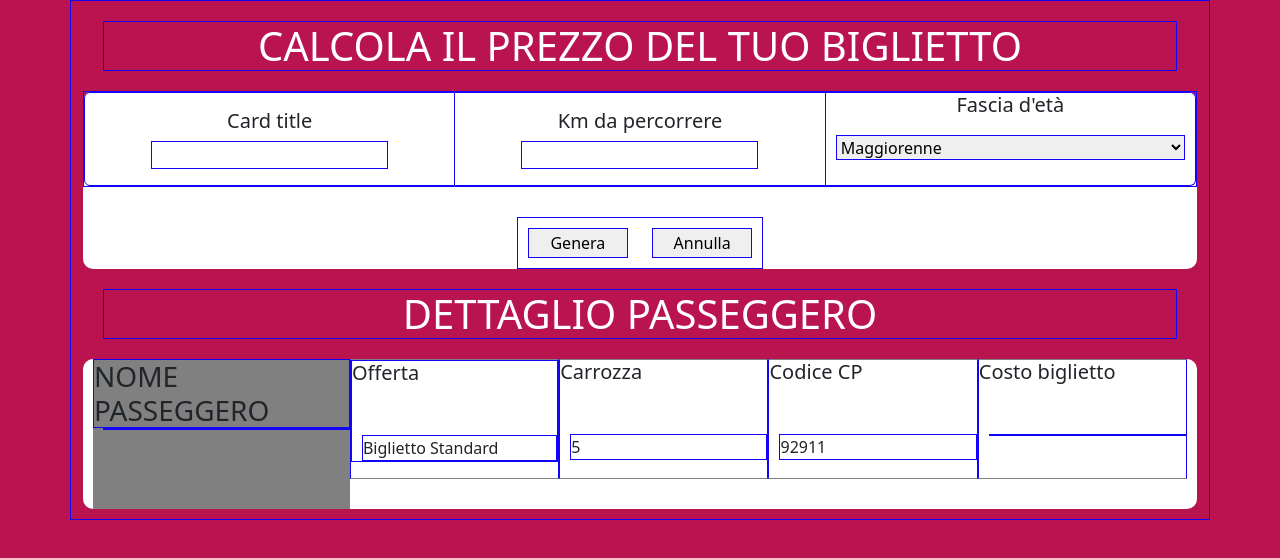
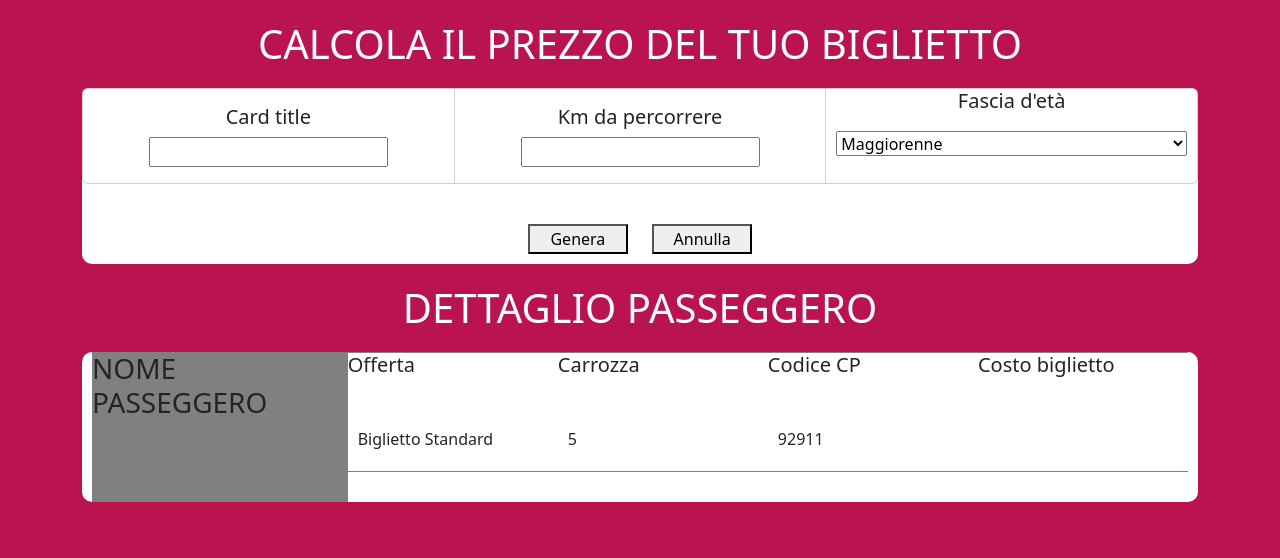
Before and after one commit to GianniMarkQuagliani/js-biglietto-treno-form, a plain HTML site: page index.html in a window 1280 px wide. Drawn offline with nearby package versions, Linux system fonts and the light colour scheme.

Commit message:
[remove] debug

```diff
--- a/index.html
+++ b/index.html
@@ -15,30 +15,30 @@
 </head>
 <body>
     <!-- Container principale -->
-    <div class="container debug ">
-        <h1 class="debug">Calcola il prezzo del tuo biglietto</h1>
+    <div class="container">
+        <h1>Calcola il prezzo del tuo biglietto</h1>
         <!-- Inizio  -->
         <div class="justify-content-around price">
-            <div class="card-group debug">
+            <div class="card-group">
                 <!-- Card Nome e Cognome -->
-                <div class="card debug">
+                <div class="card">
                     <div class="card-body">
                         <h5 class="card-title">Card title</h5>
-                        <input type="text" placeholder="" id="name-surname" class="debug">
+                        <input type="text" placeholder="" id="name-surname">
                     </div>
                 </div>
-                <div class="card debug">
+                <div class="card">
                     <!-- Card Km da percorrere -->
                     <div class="card-body ">
                         <h5 class="card-title "> Km da percorrere </h5>
-                        <input type="text" placeholder="" id="km" class="debug">
+                        <input type="text" placeholder="" id="km">
                     </div>
                 </div>
-                <div class="card debug">
+                <div class="card">
                     <!-- Card Fascia d'età -->
                     <h5 class="card-title "> Fascia d'età </h5>
                     <!-- Menu a tendina Fascia d'età -->
-                    <select name="options" id="age" class="debug">
+                    <select name="options" id="age">
                         <option class="adult">Maggiorenne</option>
                         <option class="underage">Minorenne</option>
                         <option class="over-65">Over 65</option>
@@ -46,46 +46,46 @@
                 </div>
             </div>
             <!-- Gruppo di pulsanti -->
-            <div class="buttons debug">
+            <div class="buttons">
                 <!-- Pulsante Genera -->
-                <button type="button" class="generate debug">Genera</button>
+                <button type="button" class="generate">Genera</button>
                 <!-- Pulsante Annulla -->
-                <button type="button" class="cancel debug">Annulla</button>
+                <button type="button" class="cancel">Annulla</button>
             </div>
         </div>
         <!-- Fine  -->
 
 
-        <h1 class="debug">Dettaglio Passeggero</h1>
+        <h1>Dettaglio Passeggero</h1>
         <!-- Inizio  -->
         <div class="ticket">
             <div class="tickets">
                 <div class="card-body bg-grey">
-                    <h3 class="card-title debug">NOME PASSEGGERO</h3>
-                    <div class="mlf-10 debug nome-passeggero"></div>
+                    <h3 class="card-title">NOME PASSEGGERO</h3>
+                    <div class="mlf-10 nome-passeggero"></div>
                 </div>
-                <div class="card2 debug">
-                    <div class="card-body debug">
+                <div class="card2">
+                    <div class="card-body">
                         <h5>Offerta</h5>
-                        <div class="mlf-10 mt-50 debug tipo-di-biglietto">Biglietto Standard</div>
+                        <div class="mlf-10 mt-50 tipo-di-biglietto">Biglietto Standard</div>
                     </div>
                 </div>
-                <div class="card2 debug">
+                <div class="card2">
                     <div class="card-body ">
                         <h5>Carrozza</h5>
-                        <div class="mlf-10 mt-50 debug carrozza">5</div>
+                        <div class="mlf-10 mt-50 carrozza">5</div>
                     </div>
                 </div>
-                <div class="card2 debug">
+                <div class="card2">
                     <div class="card-body ">
                         <h5>Codice CP</h5>
-                        <div class="mlf-10 mt-50 debug">92911</div>
+                        <div class="mlf-10 mt-50">92911</div>
                     </div>
                 </div>
-                <div class="card2 debug">
+                <div class="card2">
                     <div class="card-body ">
                         <h5>Costo biglietto</h5>
-                        <div class="mlf-10 mt-50 debug finalPrice"></div>
+                        <div class="mlf-10 mt-50 finalPrice"></div>
                     </div>
                 </div>
             </div>
```
